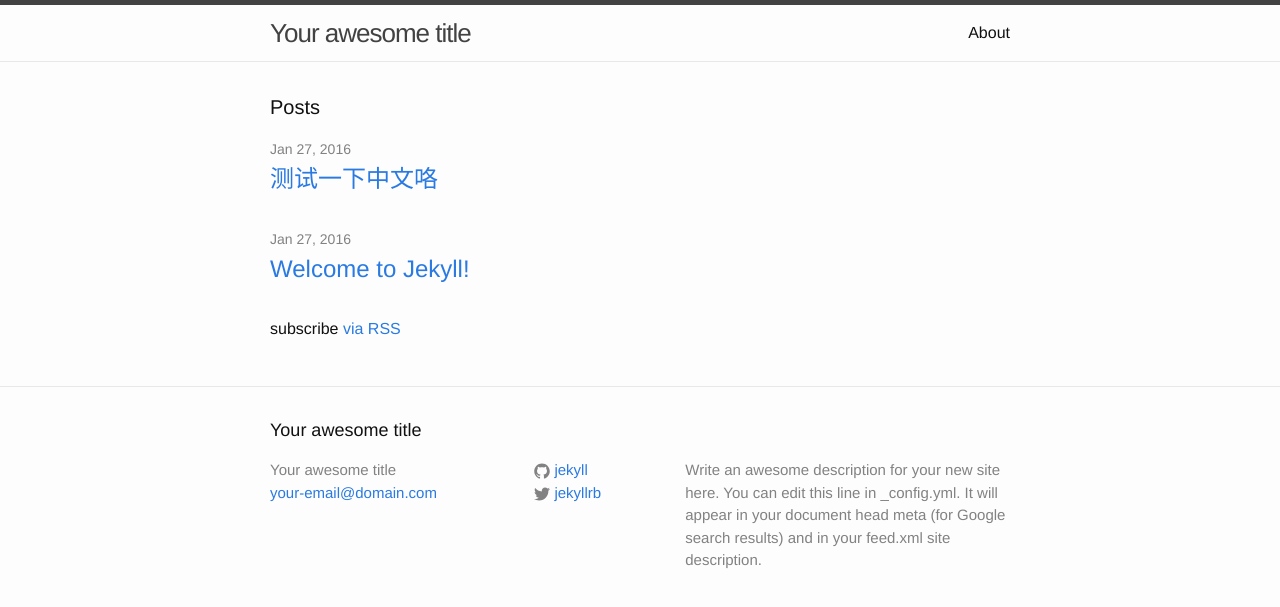
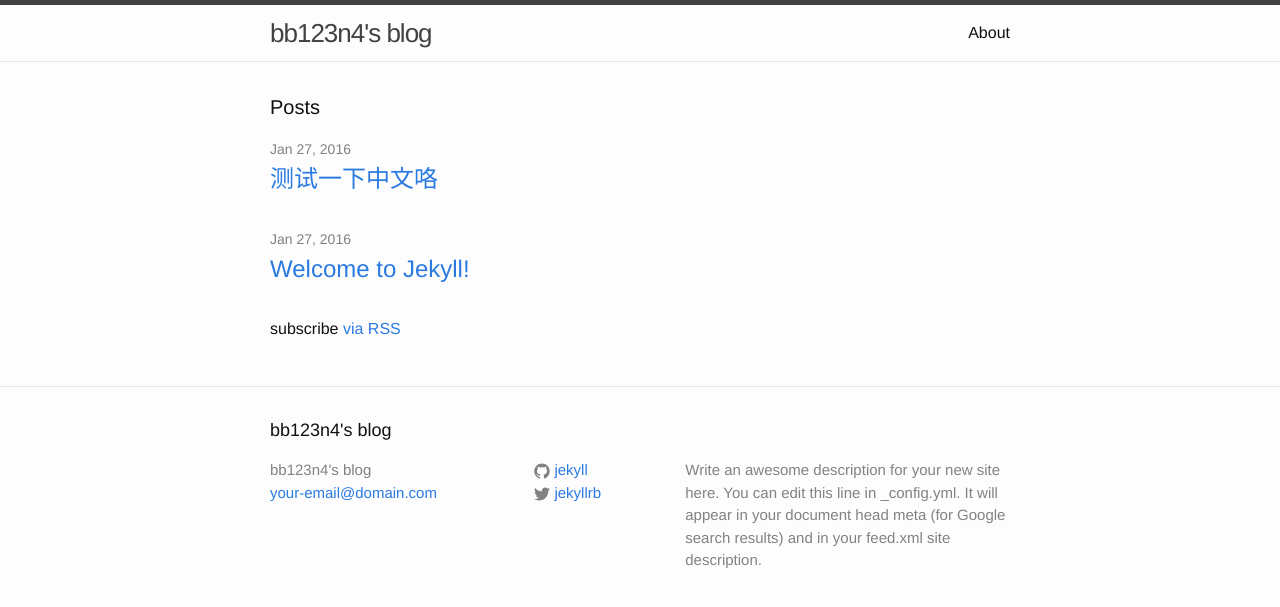
Before and after one commit to bb123n4/bb123n4.github.io, a Jekyll site: the page built from index.html, in a window 1280 px wide. Shown: the top 607 px of the page. Built offline with Jekyll 4.4.1, drawn with Linux system fonts in a browser that asks for light colours.

Commit message:
modified title

```diff
--- a/_config.yml
+++ b/_config.yml
@@ -1,5 +1,5 @@
 # Site settings
-title: Your awesome title
+title: bb123n4's blog
 email: your-email@domain.com
 description: > # this means to ignore newlines until "baseurl:"
   Write an awesome description for your new site here. You can edit this
```
